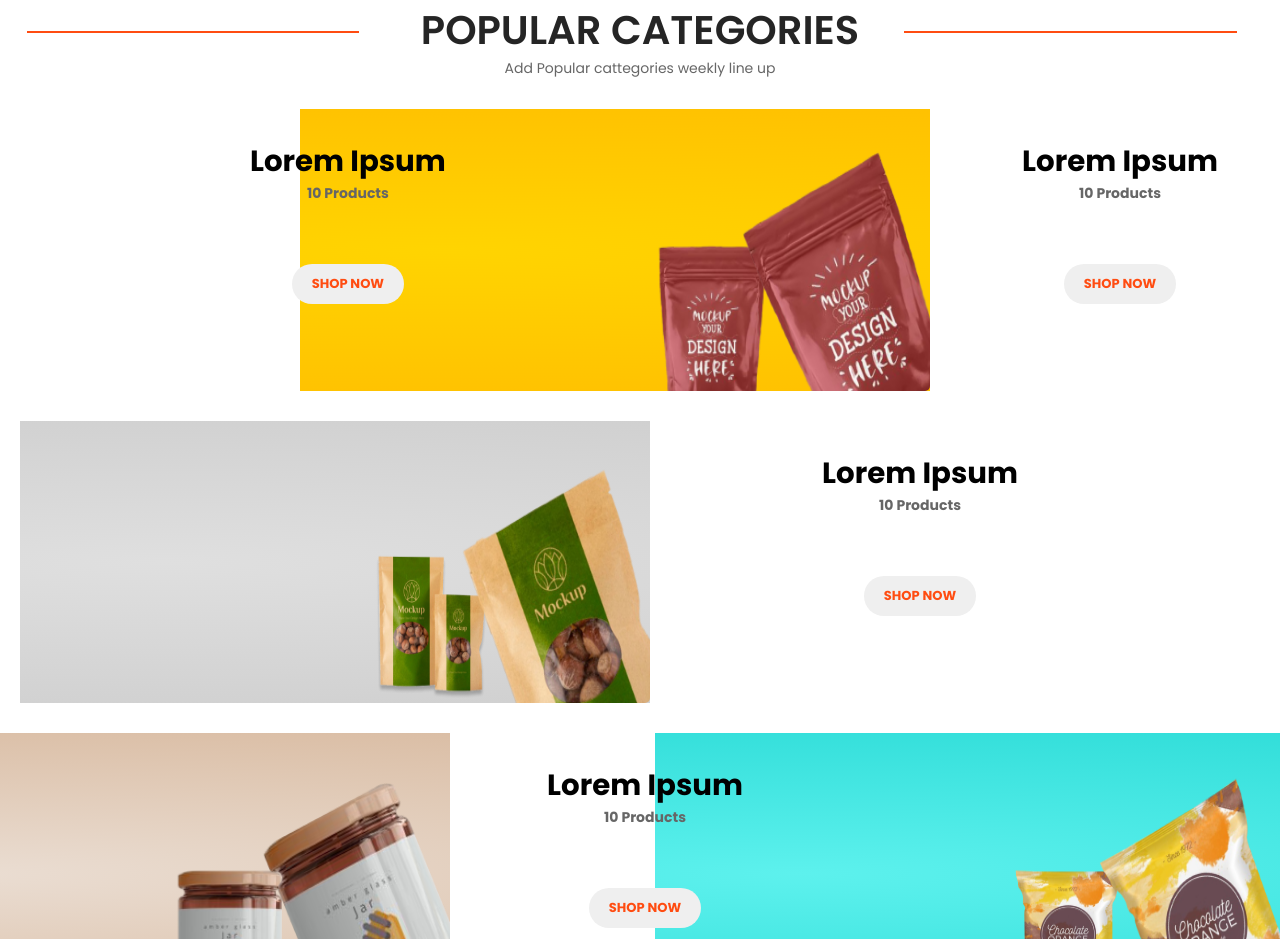
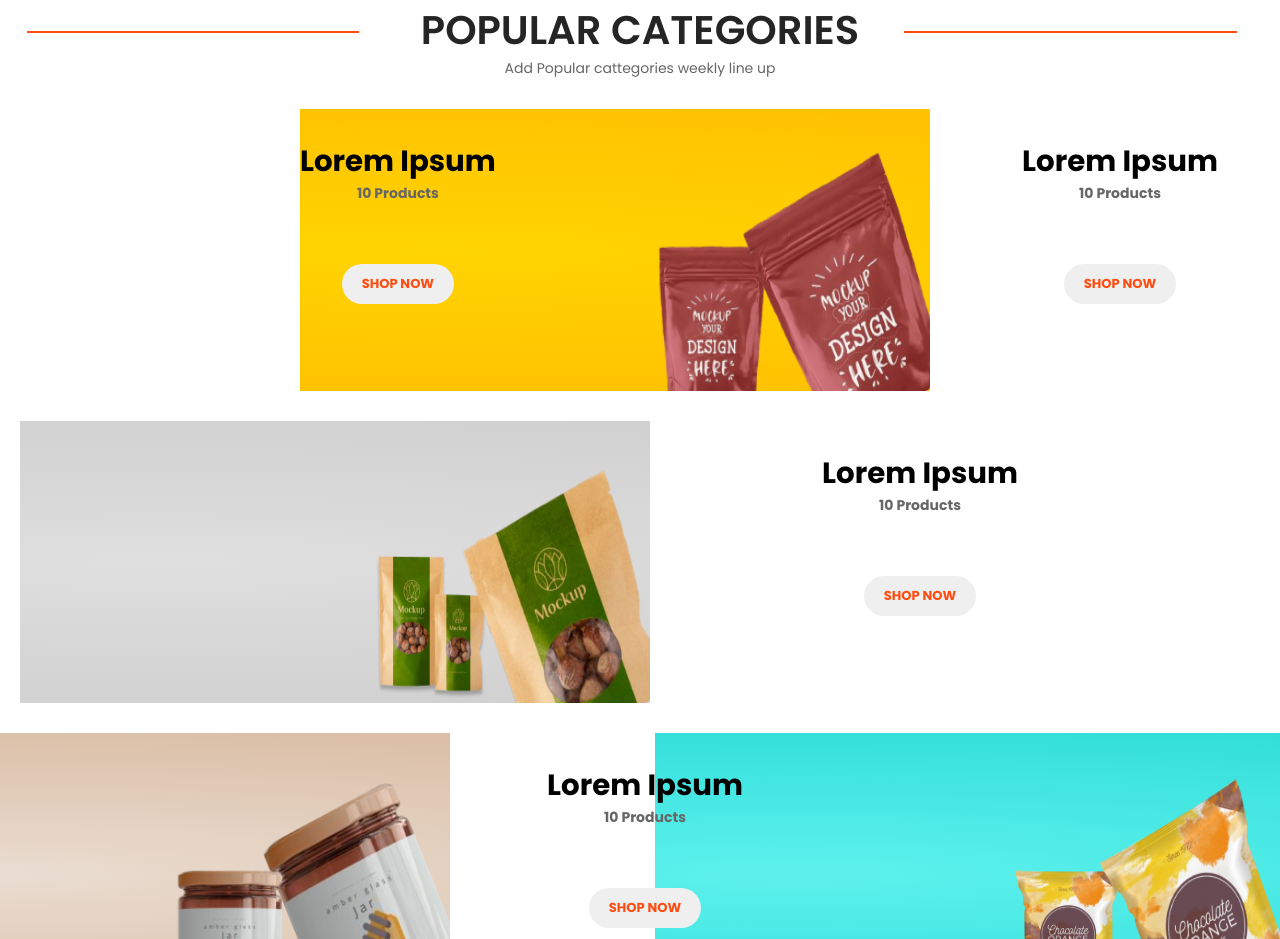
Before and after one commit to TusharTechs/Shopify-Homepage-Creatiwise, a plain HTML site: page index.html in a window 1280 px wide. Shown: the part 2173-3112 px from the top of the page. Drawn offline with Linux system fonts and the light colour scheme.

Commit message:
Finished the Homepage

```diff
--- a/index.html
+++ b/index.html
@@ -230,7 +230,7 @@
     <section class="popular-cat">
         <h2>POPULAR CATEGORIES</h2>
         <p>Add Popular cattegories weekly line up</p>
-        <div class="popular-cat-text">
+        <div class="popular-cat-text" id="popular-cat-text">
             <h3>Lorem Ipsum</h3>
             <p>10 Products</p>
             <button>SHOP NOW</button>
--- a/styles.css
+++ b/styles.css
@@ -523,6 +523,10 @@
   font-weight: 700;
 }
 
+#popular-cat-text{
+  margin-left: 50px;
+}
+
 .popular-cat-text button{
   color: #FF4C11;
   font-size: 13px;
```
